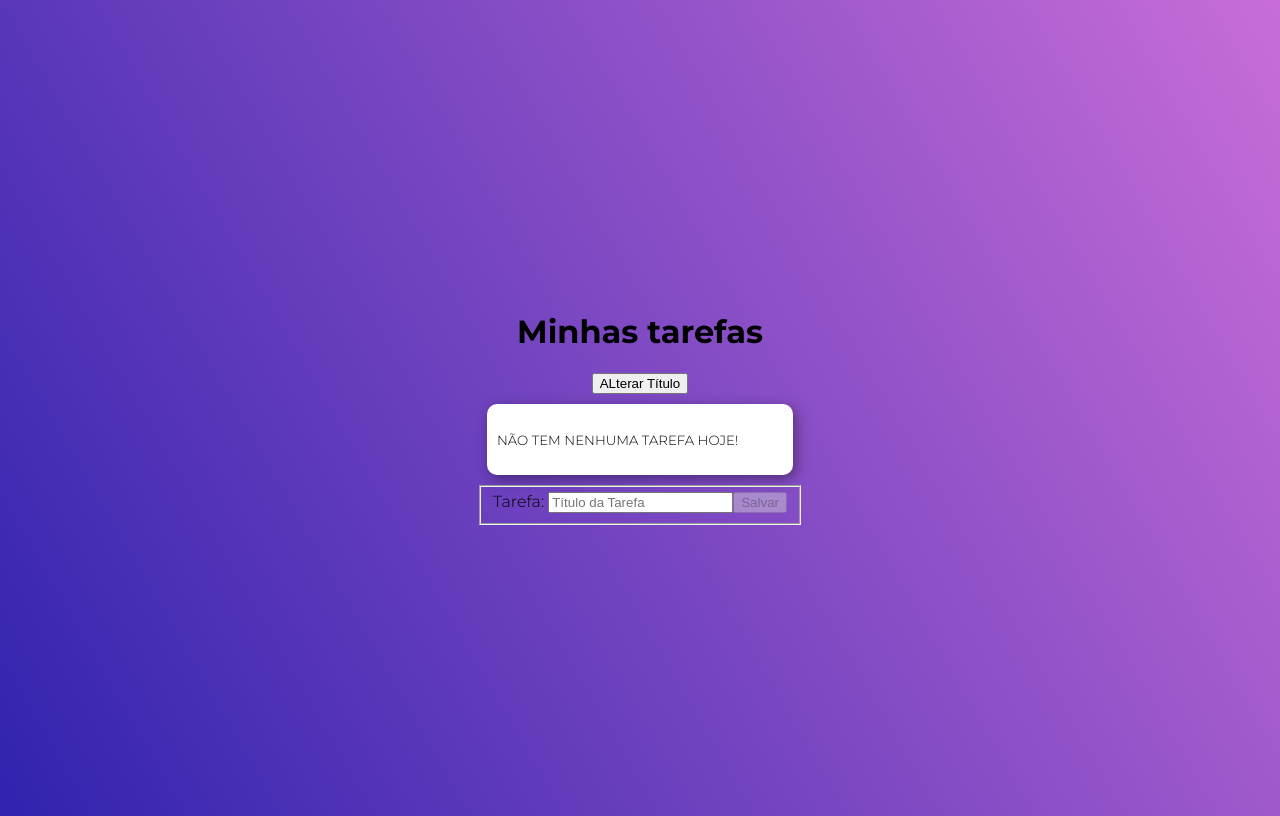
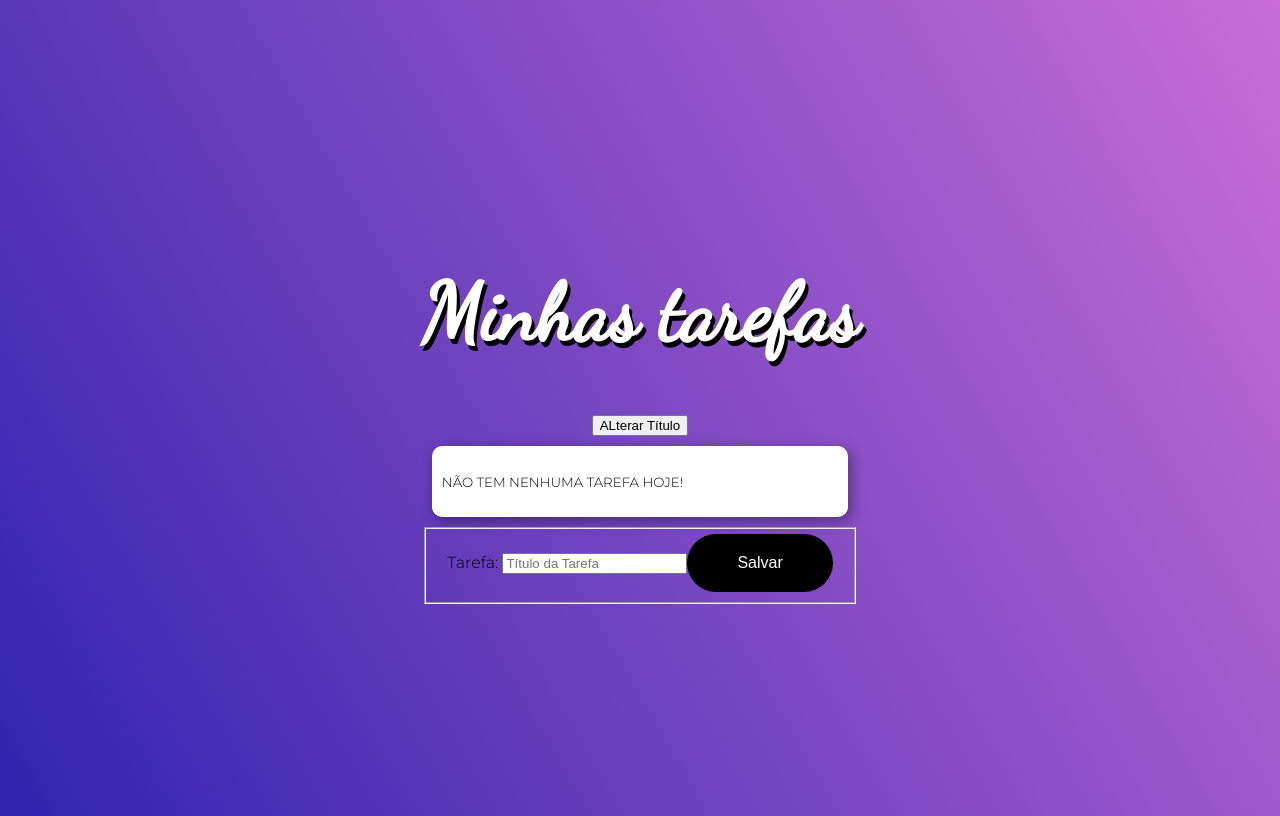
Before and after one commit to RafaelBonotto/angular.Todo, an Angular app: page / in a window 1280 px wide. Built offline with nearby package versions, Linux system fonts and the light colour scheme.

Commit message:
Aplicando a configuração do botão e titulo no html

```diff
--- a/src/app/app.component.html
+++ b/src/app/app.component.html
@@ -1,4 +1,4 @@
-<h1> {{ titulo }} </h1>
+<h1 class="title"> {{ titulo }} </h1>
 
 <button (click)="alterarTitulo()">ALterar Título</button>
 
@@ -18,6 +18,6 @@
         <label>Tarefa: </label>
         <input type="text" placeholder="Título da Tarefa" maxlength="60" formControlName="title">
         <small *ngIf="form.controls['title'].invalid && !form.controls['title'].pristine">Este campo deve conter entre 3 e 60 caracteres</small>
-        <button [disabled]="form.invalid" (click)="add()">Salvar</button>
+        <button class="button" [disabled]="form.invalid" (click)="add()">Salvar</button>
     </fieldset>
 </form>
```
